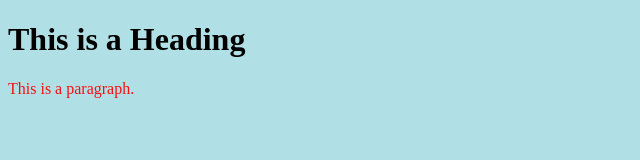
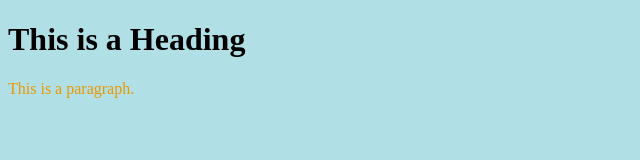
Before and after one commit to OmarKhalifaa/figma-tokens-setup, a plain HTML site: page index.html in a window 1280 px wide. Shown: the full height of the page, 0-640 px from the left. Drawn offline with Linux system fonts and the light colour scheme.

Commit message:
change color

```diff
--- a/index.html
+++ b/index.html
@@ -4,7 +4,7 @@
     <link rel="stylesheet" href="./build/css/_variables.css">
     <style>
         body {background-color: powderblue;}
-        p    {color: var(--sd-core-colors-red-shade1-lighter)}
+        p    {color: var(--sd-core-colors-orange-base)}
         </style>
 <title>Page Title</title>
 </head>
```
